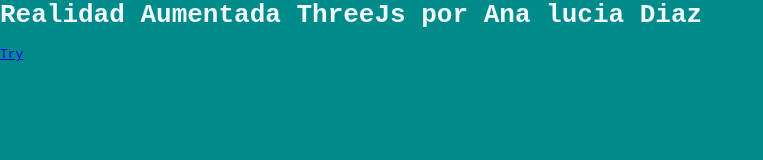
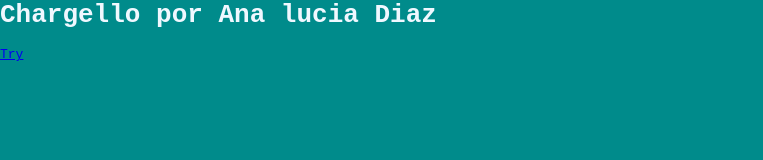
Before and after one commit to LEPPEDIAZ/Chargello, a plain HTML site: page index.html in a window 1280 px wide. Shown: the whole page, without its empty margins (0-763 px from the left). Drawn offline with Linux system fonts and the light colour scheme.

Commit message:
Update index.html

```diff
--- a/index.html
+++ b/index.html
@@ -1,5 +1,5 @@
 <body style='margin : 0px; overflow: hidden; font-family: Monospace;background-color: #008B8B; color:aliceblue;'>
 
-<h1>Realidad Aumentada ThreeJs por Ana lucia Diaz</h1>
+<h1>Chargello por Ana lucia Diaz</h1>
 
 <a href="video.html">Try</a>
```
